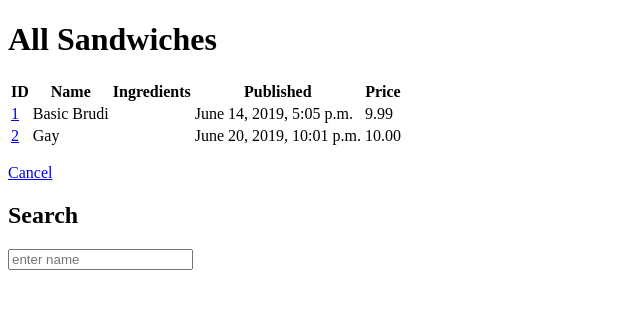
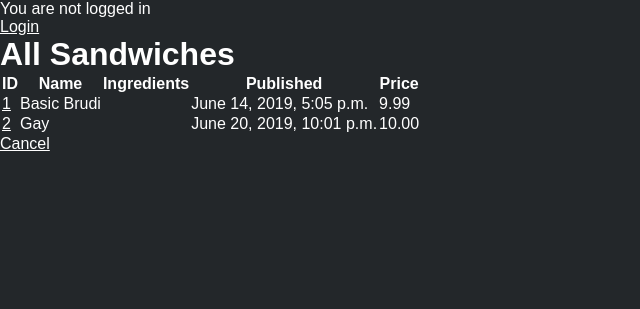
Before and after one commit to msienkiewicz7/baccoapp, a Django app: page /mysandwich/show in a window 1280 px wide. Shown: the top 309 px of the page, without its empty margins (0-640 px from the left). Run offline with Django 3.2, Linux system fonts and the light colour scheme; data comes from the database, SQL or seed files in the repository; both versions use the stored data as it was after the commit.

Commit message:
base.html mit nav

```diff
--- a/baccoapp/mysandwich/templates/mysandwich/mysandwich.html
+++ b/baccoapp/mysandwich/templates/mysandwich/mysandwich.html
@@ -3,6 +3,7 @@
 
 {% block title %}Add Sandwich{% endblock title %}
 {% block content %}
+<!-- <link rel="stylesheet" href="/static/mysandwich.css"> -->
 
 <h1>New Sandwich</h1>
     <form method="POST">
--- /dev/null
+++ b/baccoapp/static/base.css
@@ -0,0 +1,73 @@
+* {
+  margin: 0;
+  padding: 0;
+  font-family: sans-serif;
+  color: white;
+  font-size: 16px;
+}
+html, body {
+  background: #23272a;
+}
+
+/* header {
+  text-align: center;
+  padding: 30px;
+} */
+/* main {
+  background-size: cover;
+
+  height: 100vh;
+} */
+h1 {
+  font-size: 2em;
+  margin: 0;
+}
+nav {
+  /* background: #1DB954;
+  vertical-align:middle;
+  text-align: center;
+  display: flex;
+  flex-flow: row nowrap;
+  justify-content: center;
+  align-items: center; */
+}
+nav ul {
+  list-style-type: none;
+  margin: 0;
+  padding: 0;
+
+  overflow: hidden;
+  background-color: #1DB954;
+}
+
+li {
+  float: left;
+  text-align: center;
+  /* padding: 14px 16px; */
+}
+
+li a {
+  display: block;
+  color: white;
+  text-align: center;
+  padding: 14px 16px;
+  text-decoration: none;
+}
+li p, li form {
+  display: block;
+  color: white;
+  text-align: center;
+  padding: 14px 16px;
+  text-decoration: none;
+}
+/* nav > a {
+  padding:.5em;
+  text-decoration: none;
+} */
+nav > h2 {
+  display: inline-block;
+}
+
+a:hover {
+  background: grey;
+}
--- a/baccoapp/templates/base.html
+++ b/baccoapp/templates/base.html
@@ -5,16 +5,40 @@
 <head>
   <meta charset="utf-8">
   <link rel="shortcut icon" href="{% static 'favicon.ico' %}"/>
+  <link rel="stylesheet" href="/static/base.css">
   <title>{% block title %}Django Auth Tutorial{% endblock %}</title>
 </head>
+
+<header>
+</header>
+
+<nav>
+  {% if user.is_authenticated %}
+  <ul>
+    <li> <p>BACCO.</p> </li>
+    <li> <p>Hi {{ user.username }}!</p> </li>
+    <li><a href="/mysandwich">Create new sandwich!</a></li>
+    <li><a href="/mysandwich/show">View sandwiches</a></li>
+    <li><a href="{% url 'logout' %}">Logout</a></li>
+    <li style="float: right">
+      <!-- <p> -->
+        <form action="{% url 'search_results' %}" method="get" style="float:right">
+          <input name="q" type="text" placeholder="enter name">
+        </form>
+      <!-- </p> -->
+    </li>
+  </ul>
+
+  {% else %}
+  <p>You are not logged in</p>
+  <a href="{% url 'login' %}">Login</a>
+  {% endif %}
+</nav>
 <body>
   <main>
     {% block content %}
     {% endblock %}
-    <h2>Search</h2>
-    <form action="{% url 'search_results' %}" method="get">
-      <input name="q" type="text" placeholder="enter name">
-    </form>
+
   </main>
 </body>
 </html>
--- a/baccoapp/templates/home.html
+++ b/baccoapp/templates/home.html
@@ -4,23 +4,9 @@
 {% block title %}Home{% endblock %}
 
 {% block content %}
-<link rel="stylesheet" href="/static/home.css">
+<!-- <link rel="stylesheet" href="/static/home.css"> -->
 
-<header>
-  <h1> BACCO. </h1>
-</header>
 
-<nav>
-  {% if user.is_authenticated %}
-  <h2>Hi {{ user.username }}!</h2>
-  <a href="mysandwich">Create new sandwich!</a>
-  <a href="mysandwich/show">View sandwiches</a>
-  <a href="{% url 'logout' %}">logout</a>
-  {% else %}
-  <p>You are not logged in</p>
-  <a href="{% url 'login' %}">login</a>
-  {% endif %}
-</nav>
 
 <!-- <div id="main-container">
 
--- a/baccoapp/templates/registration/login.html
+++ b/baccoapp/templates/registration/login.html
@@ -1,8 +1,4 @@
 <!-- templates/registration/login.html -->
-{% extends 'base.html' %}
-
-{% block title %}Login{% endblock %}
-
 {% block content %}
 <link rel="stylesheet" href="/static/login2.css">
 
```
Also changed, not shown: baccoapp/mysandwich/templates/mysandwich/sandwich_add.html (deleted, +0 -11 lines), baccoapp/static/addSandwich.css (deleted, +0 -20 lines), baccoapp/static/mysandwich.css (added, +10 -0 lines), baccoapp/templates/search_results.html (+8 -1 lines), baccoapp/db.sqlite3.
